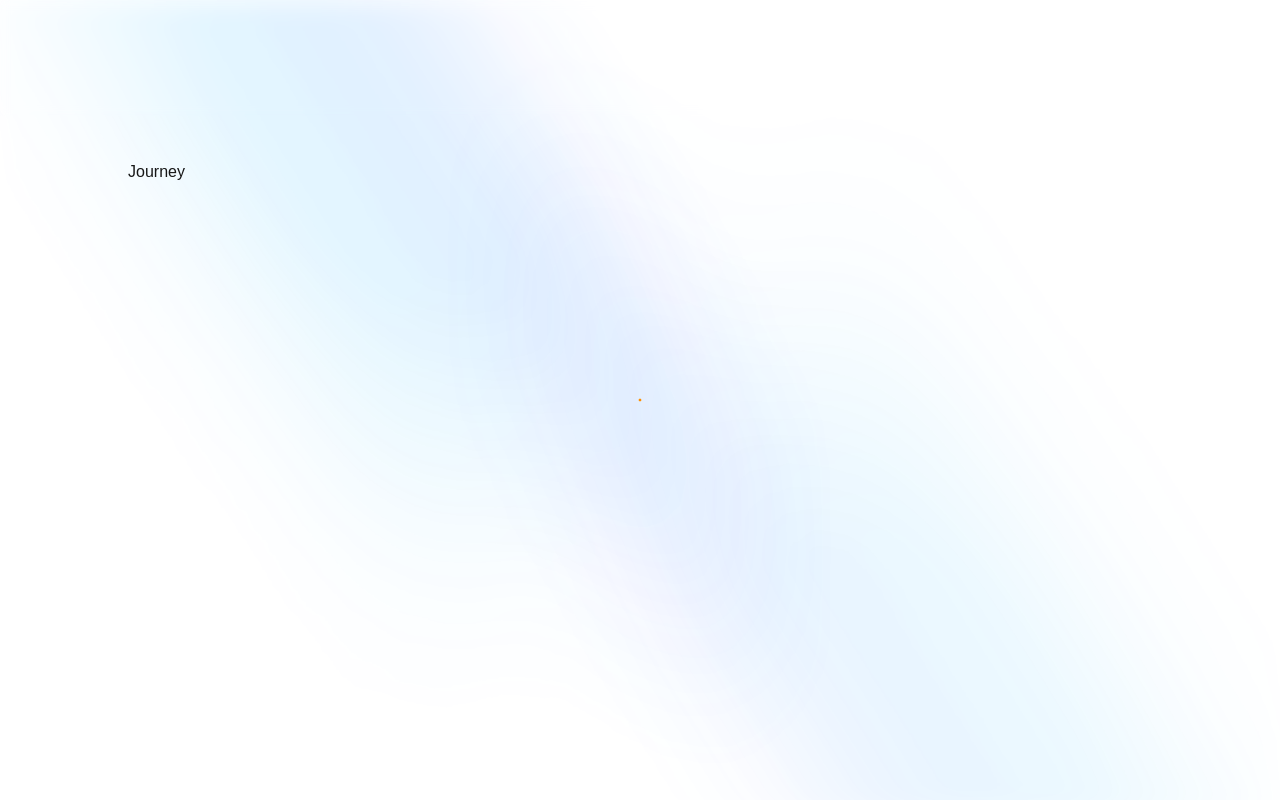
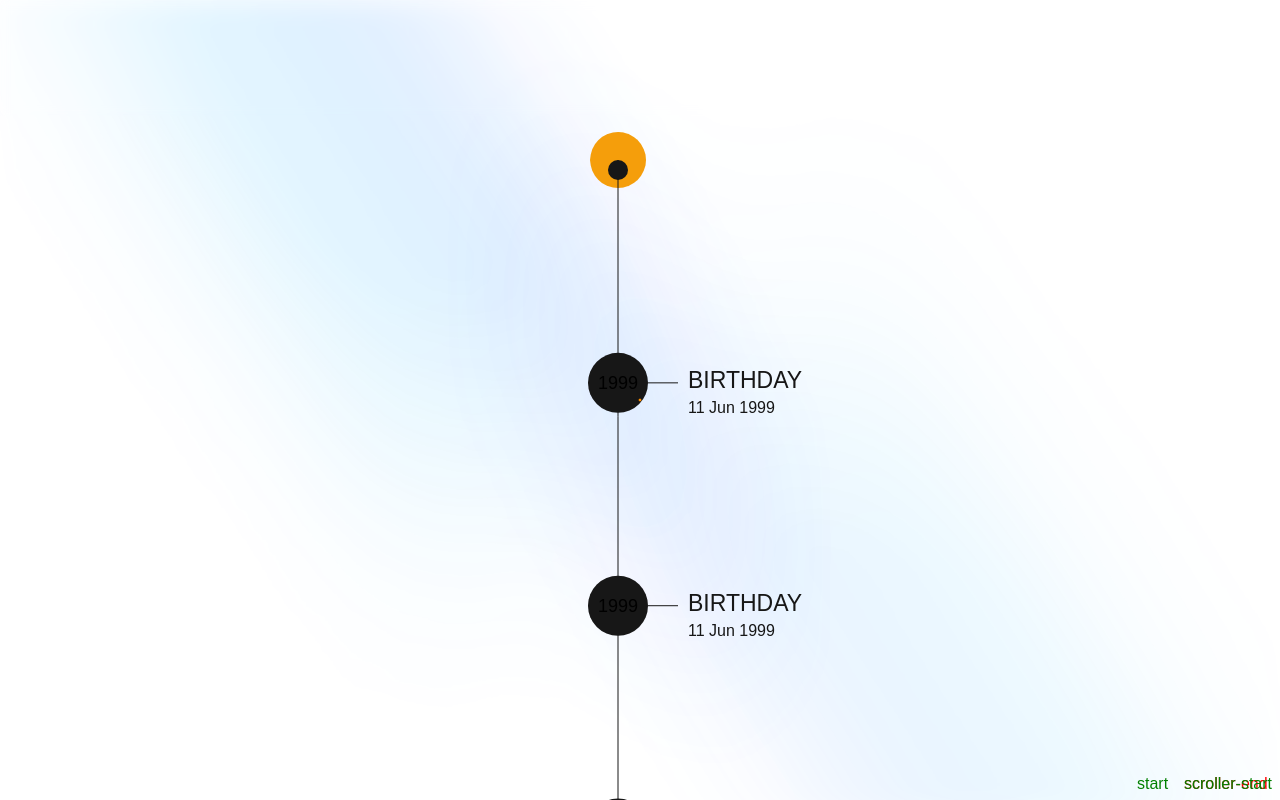
Before and after one commit to raminr77/raminr77.github.io, a Next.js app: page /journey in a window 1280 px wide. Shown: the top 800 px of the page. Built offline with nearby package versions, Linux system fonts and the light colour scheme; a web font is replaced by a local one.

Commit message:
feat: add timeline

```diff
--- a/package.json
+++ b/package.json
@@ -15,12 +15,14 @@
     "lint": "next lint"
   },
   "dependencies": {
+    "@gsap/react": "^2.1.1",
     "animate.css": "^4.1.1",
     "clsx": "^2.1.1",
     "gsap": "^3.12.5",
     "next": "15.0.2",
     "react": "19.0.0-rc-02c0e824-20241028",
-    "react-dom": "19.0.0-rc-02c0e824-20241028"
+    "react-dom": "19.0.0-rc-02c0e824-20241028",
+    "swiper": "^11.2.0"
   },
   "lint-staged": {
     "**/*": [
--- a/src/app/layout.tsx
+++ b/src/app/layout.tsx
@@ -7,6 +7,7 @@ import { textFont } from '@/app/fonts';
 import { Header } from '@/layout/components/header';
 import { CustomCursor } from '@/shared/components/custom-cursor';
 
+import 'swiper/css';
 import 'animate.css';
 import './globals.scss';
 
--- a/src/data/contact-me.ts
+++ b/src/data/contact-me.ts
@@ -1,11 +1,11 @@
 export const CONTACT_ME_DATA = {
-  TEXTS: [
+  texts: [
     'Do you want to keep in touch with each other ?',
     'You can contact me through the communication channels on this page or email me.',
     'If you have an interesting or funny topic, you can send it to me and make me happy.',
     'I will try to answer you as soon as possible ...'
   ],
-  LINKS: [
+  links: [
     {
       title: 'GitHub',
       actionLabel: 'RaminR77',
--- /dev/null
+++ b/src/data/journey.ts
@@ -0,0 +1,45 @@
+export interface JourneyItem {
+  id: number;
+  year: number;
+  title: string;
+  description: string;
+}
+
+export const JOURNEY_DATA: JourneyItem[] = [
+  {
+    id: 1,
+    year: 1999,
+    title: 'Birthday',
+    description: '11 Jun 1999'
+  },
+  {
+    id: 2,
+    year: 1999,
+    title: 'Birthday',
+    description: '11 Jun 1999'
+  },
+  {
+    id: 3,
+    year: 1999,
+    title: 'Birthday',
+    description: '11 Jun 1999'
+  },
+  {
+    id: 4,
+    year: 1999,
+    title: 'Birthday',
+    description: '11 Jun 1999'
+  },
+  {
+    id: 5,
+    year: 1999,
+    title: 'Birthday',
+    description: '11 Jun 1999'
+  },
+  {
+    id: 6,
+    year: 1999,
+    title: 'Birthday',
+    description: '11 Jun 1999'
+  }
+] as const;
--- a/src/domains/contact-me/index.tsx
+++ b/src/domains/contact-me/index.tsx
@@ -16,7 +16,7 @@ export function ContactMePage() {
         <div
           className={clsx('w-full text-xl leading-7', animator({ name: 'fadeInLeft' }))}
         >
-          {CONTACT_ME_DATA.TEXTS.map((text: string, index: number) => (
+          {CONTACT_ME_DATA.texts.map((text: string, index: number) => (
             <p
               key={index}
               className={animator({ name: 'fadeInUp' })}
@@ -33,7 +33,7 @@ export function ContactMePage() {
             animator({ name: 'fadeInRight' })
           )}
         >
-          {CONTACT_ME_DATA.LINKS.map(({ title, actionLabel, url }, index: number) => (
+          {CONTACT_ME_DATA.links.map(({ title, actionLabel, url }, index: number) => (
             <div
               key={title}
               className={clsx('flex items-center gap-2', animator({ name: 'fadeInUp' }))}
--- /dev/null
+++ b/src/domains/journey/components/vertical-timeline/index.tsx
@@ -0,0 +1,87 @@
+'use client';
+import { clsx } from 'clsx';
+import { animator } from '@/shared/helpers';
+import { type JourneyItem, JOURNEY_DATA } from '@/data/journey';
+
+interface VerticalTimelineProps {
+  className?: string;
+}
+
+const LINE_HEIGHT: number = JOURNEY_DATA.length * 260;
+export const VerticalTimeline = ({ className }: VerticalTimelineProps) => {
+  return (
+    <svg
+      height={LINE_HEIGHT}
+      xmlns='http://www.w3.org/2000/svg'
+      className={clsx(className, animator({ name: 'fadeInDown' }))}
+    >
+
+      <path
+        id="line"
+        fill="none"
+        strokeWidth="1"
+        stroke="var(--foreground)"
+        d={`M 100 0 L 100 ${LINE_HEIGHT}`}
+      />
+
+      {JOURNEY_DATA.map((item: JourneyItem, index: number) => {
+        const position: number = (LINE_HEIGHT / (JOURNEY_DATA.length + 1)) * (index + 1);
+        return (
+          <g
+            key={index}
+            className={animator({ name: 'fadeInUp' })}
+            style={{ animationDelay: `${(index + 1) * 0.3}s` }}
+          >
+            <circle
+              r='30'
+              cx='100'
+              cy={position}
+              strokeWidth='0'
+              fill='var(--foreground)'
+            />
+            <text x='100' y={position} fontSize='18' textAnchor='middle' dy='6'>
+              {item.year}
+            </text>
+            <line
+              x1='130'
+              x2='160'
+              y1={position}
+              y2={position}
+              strokeWidth='1'
+              stroke='var(--foreground)'
+            />
+            <text
+              dy='5'
+              x='170'
+              y={position}
+              fontSize='23'
+              textAnchor='start'
+              fill='var(--foreground)'
+            >
+              {item.title.toUpperCase()}
+            </text>
+            <text
+              dy='30'
+              x='170'
+              y={position}
+              fontSize='16'
+              textAnchor='start'
+              fill='var(--foreground)'
+            >
+              {item.description}
+            </text>
+          </g>
+        );
+      })}
+
+      <circle cx='100' cy='10' r='10' strokeWidth='0' fill='var(--foreground)' />
+      <circle
+        cx='100'
+        cy={LINE_HEIGHT - 10}
+        r='10'
+        strokeWidth='0'
+        fill='var(--foreground)'
+      />
+    </svg>
+  );
+};
--- a/src/domains/journey/index.tsx
+++ b/src/domains/journey/index.tsx
@@ -1,9 +1,55 @@
+'use client';
+import { gsap } from 'gsap';
+import { useEffect, useRef } from 'react';
+import { useGSAP } from '@gsap/react';
+import { ScrollTrigger } from 'gsap/ScrollTrigger';
+import MotionPathHelper from "gsap/MotionPathPlugin";
 import { ContentContainer } from '@/layout/components/content-container';
+import { VerticalTimeline } from '@/domains/journey/components/vertical-timeline';
 
 export function JourneyPage() {
+  const itemRef = useRef<HTMLDivElement | null>(null);
+  const containerRef = useRef<HTMLDivElement | null>(null);
+
+  gsap.registerPlugin(useGSAP, ScrollTrigger);
+  gsap.registerPlugin(MotionPathHelper);
+  useEffect(() => {
+    gsap.to(itemRef.current, { opacity: 0 });
+  }, []);
+  useGSAP(() => {
+      const tl = gsap.timeline({
+        scrollTrigger: {
+          scrub: 1,
+          start: 0,
+          end: 100,
+          markers: true,
+          trigger: containerRef.current,
+        },
+      });
+      tl.set(itemRef.current, { opacity: 1 });
+      tl.to(itemRef.current, {
+        motionPath: {
+          end: 1,
+          start: 0,
+          path: '#line',
+          align: '#line',
+          autoRotate: true,
+          alignOrigin: [0.5, 0.5],
+        },
+        duration: 4,
+        ease: "power1.inOut",
+      });
+      return tl;
+    },
+    { scope: '.vertical-timeline' }
+  );
+
   return (
     <ContentContainer>
-      <h1>Journey</h1>
+      <div ref={containerRef} className='w-full flex items-center justify-center'>
+        <div ref={itemRef} className='size-14 rounded-full bg-amber-500' />
+        <VerticalTimeline className='vertical-timeline' />
+      </div>
     </ContentContainer>
   );
 }
```
